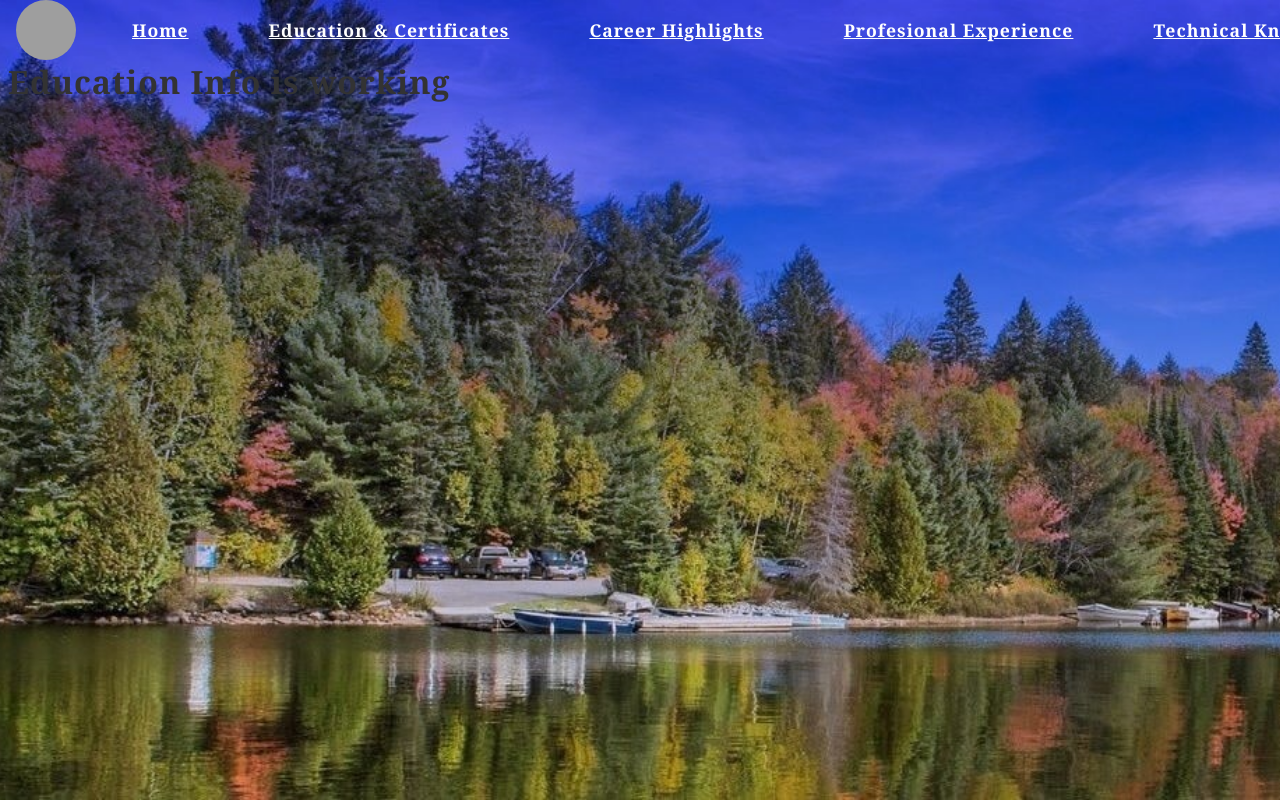
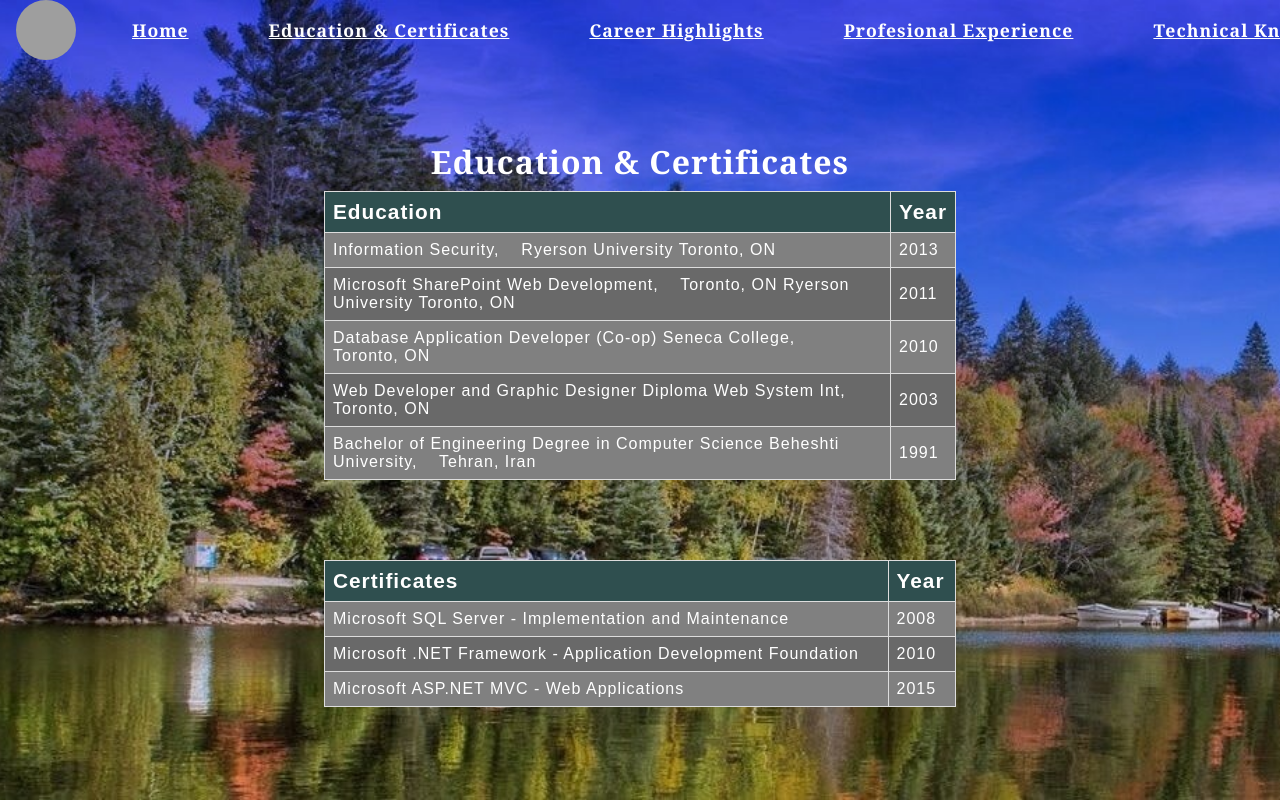
Before and after one commit to Alireza-Majma/resume, an Angular app: page /education-info in a window 1280 px wide. Shown: the top 800 px of the page. Built offline with nearby package versions, Linux system fonts and the light colour scheme; grey boxes are pictures that could not be loaded.

Commit message:
after Education

```diff
--- a/src/app/components/career-highlight-component/career-highlight.component.css
+++ b/src/app/components/career-highlight-component/career-highlight.component.css
@@ -0,0 +1,15 @@
+:host {
+
+  /* background-color: blueviolet; */
+
+  display: grid;
+  place-items: center;
+  height: 100vv;
+  color: white;
+}
+
+ul {
+  font-size: 1.6em;
+  background-color: dimgray;
+  line-height: 160%;
+}
--- a/src/app/components/career-highlight-component/career-highlight.component.html
+++ b/src/app/components/career-highlight-component/career-highlight.component.html
@@ -1,3 +1,14 @@
+<div class="filler-div">
+  </div>
 <h1>
-  General Info is working
+  Career Highlights
 </h1>
+<ul>
+  <li>Design & develope .NET Infrastructure library </li>
+  <li>Experienced with Test Driven Development using NUnit and MS Test, Jasmin, Karma </li>
+  <li>Develop backend services using ASP Net Api and Entity Framework </li>
+  <li>Develop Help system using Confluence CMS </li>
+  <li>Develop Oracle PL-SQL packages to synchronize several databases </li>
+  <li>Develop SPA application using Angular, Kedo UI, Bootstrap, ASP.NET core and SQL Server </li>
+  <li>Develop SPA application using Asp net Web Api, Angular, NHibernate </li>
+</ul>
--- a/src/app/components/education-info-component/education-info.component.css
+++ b/src/app/components/education-info-component/education-info.component.css
@@ -0,0 +1,31 @@
+:host {
+
+  /* background-color: blueviolet; */
+
+  display: grid;
+  place-items: center;
+  height: 100vv;
+  color: white;
+}
+
+table {
+  font-family: arial, sans-serif;
+  border-collapse: collapse;
+  width: 50%;
+  background-color: dimgray;
+}
+
+td, th {
+  border: 1px solid #dddddd;
+  text-align: left;
+  padding: 8px;
+}
+
+th {
+  background-color: darkslategray;
+  font-size: 1.3em;
+}
+
+tr:nth-child(even) {
+  background-color: gray;
+}
--- a/src/app/components/education-info-component/education-info.component.html
+++ b/src/app/components/education-info-component/education-info.component.html
@@ -1,3 +1,59 @@
+<div class="filler-div">
+  </div>
 <h1>
-  Education Info is working
+  Education & Certificates
 </h1>
+
+<table>
+  <tr>
+    <th>Education</th>
+    <th>Year</th>
+  </tr>
+  <tr>
+    <td>Information Security,&nbsp;&nbsp;&nbsp; Ryerson University Toronto, ON</td>
+    <td> 2013 </td>
+  </tr>
+
+  <tr>
+    <td>Microsoft SharePoint Web Development,&nbsp;&nbsp;&nbsp; Toronto, ON Ryerson University Toronto, ON</td>
+    <td> 2011 </td>
+  </tr>
+
+  <tr>
+    <td>Database Application Developer (Co-op) Seneca College,&nbsp;&nbsp;&nbsp; Toronto, ON </td>
+    <td> 2010 </td>
+  </tr>
+
+  <tr>
+    <td>Web Developer and Graphic Designer Diploma Web System Int,&nbsp;&nbsp;&nbsp; Toronto, ON </td>
+    <td> 2003 </td>
+  </tr>
+
+  <tr>
+    <td>Bachelor of Engineering Degree in Computer Science Beheshti University,&nbsp;&nbsp;&nbsp; Tehran, Iran</td>
+    <td> 1991 </td>
+  </tr>
+</table>
+<div class="filler-div">
+  </div>
+<table>
+    <tr>
+      <th>Certificates</th>
+      <th>Year</th>
+    </tr>
+    <tr>
+      <td>Microsoft SQL Server - Implementation and Maintenance</td>
+      <td> 2008 </td>
+    </tr>
+
+    <tr>
+      <td>Microsoft .NET Framework - Application Development Foundation </td>
+      <td> 2010 </td>
+    </tr>
+
+    <tr>
+      <td>Microsoft ASP.NET MVC - Web Applications </td>
+      <td> 2015 </td>
+    </tr>
+
+  </table>
--- a/src/app/components/home-component/home.component.css
+++ b/src/app/components/home-component/home.component.css
@@ -25,7 +25,3 @@
   font-weight: bold;
   color: floralwhite;
 }
-
-.filler-div {
-  height: 10vh;
-}
--- a/src/app/components/technical-info-component/technical-info.component.html
+++ b/src/app/components/technical-info-component/technical-info.component.html
@@ -1,7 +1,6 @@
 <h1>
   Technical Knowledge
 </h1>
-
 <table>
   <tr>
     <th>Knowledge or skill</th>
--- a/src/styles.css
+++ b/src/styles.css
@@ -81,6 +81,10 @@ p {
   font-size: 1.1rem;
   padding: 0 40px;
 
+}
+
+.filler-div {
+  height: 10vh;
 }
 
 /*
```
